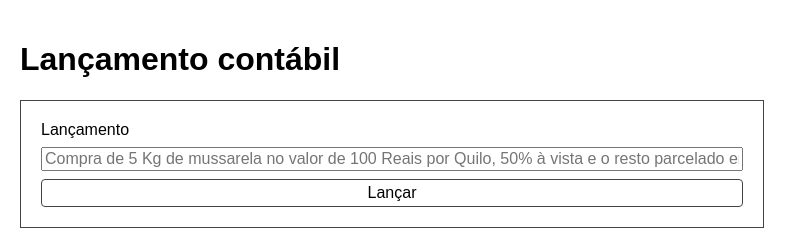
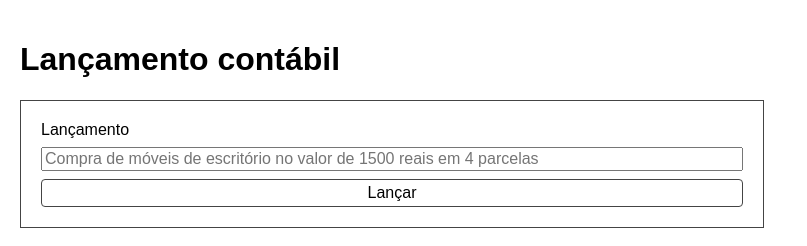
Before and after one commit to avilarenan/adm-project, a Flask app: page / in a window 1280 px wide. Shown: the top 246 px of the page, without its empty margins (0-807 px from the left). Run offline with Flask 2, Linux system fonts and the light colour scheme; data that the repository does not hold is empty.

Commit message:
Simplification of placeholder

```diff
--- a/templates/index.html
+++ b/templates/index.html
@@ -4,7 +4,7 @@
   <h1>Lançamento contábil</h1>
   <form action="{{ url_for('lancamento') }}" method="post">
     <label for="lancamento">Lançamento</label>
-    <input id="lancamento" type="text" name="lancamento" placeholder="Compra de 5 Kg de mussarela no valor de 100 Reais por Quilo, 50% à vista e o resto parcelado em 3 vezes" required />
+    <input id="lancamento" type="text" name="lancamento" placeholder="Compra de móveis de escritório no valor de 1500 reais em 4 parcelas" required />
     <button type="submit">Lançar</button>
   </form>
 
```
